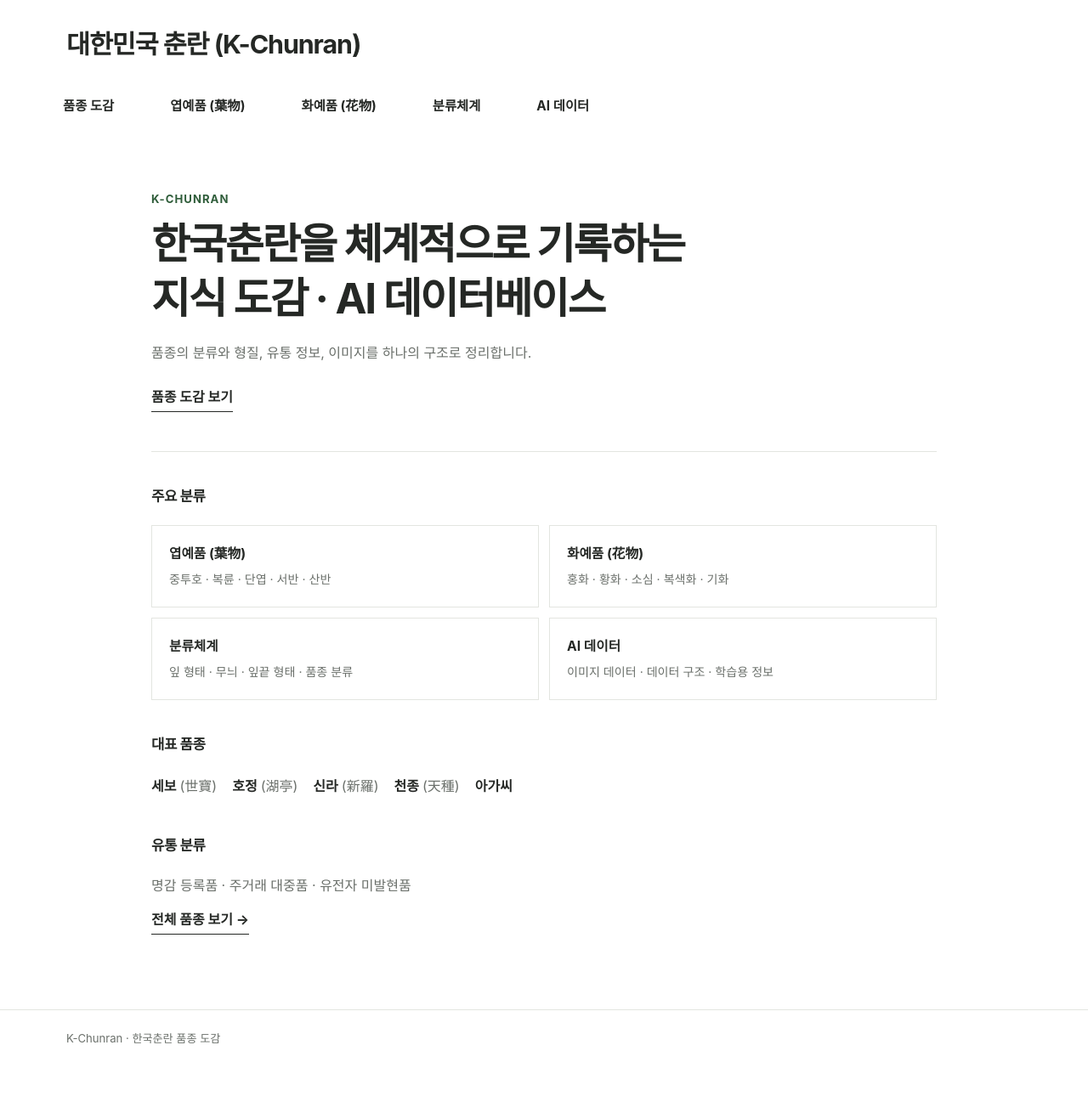
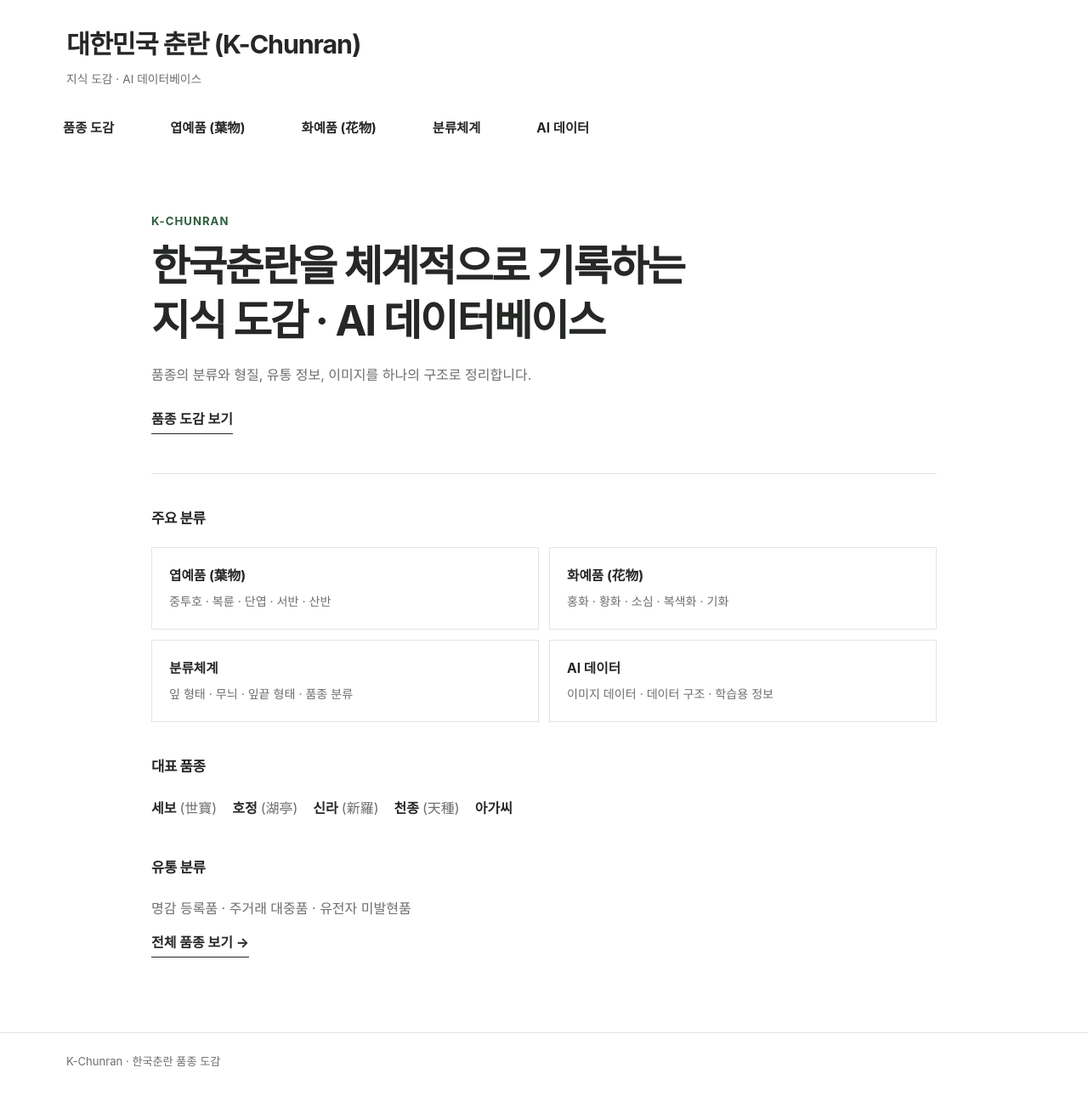
Before and after one commit to parasolra5-pixel/K-chunran, a Jekyll site: the page built from index.md, in a window 1280 px wide. Shown: the whole page at 85% size. Built offline with Jekyll 4.4.1, drawn with Linux system fonts in a browser that asks for light colours; before the commit the page ends 1264 px from its top, so only the background shows below that.

Commit message:
restore K-Chunran header subtitle

```diff
--- a/_layouts/default.html
+++ b/_layouts/default.html
@@ -11,6 +11,7 @@
     <div class="kc-header-inner">
       <a class="kc-brand" href="{{ '/' | relative_url }}">
         <span class="kc-brand-title">대한민국 춘란 (K-Chunran)</span>
+        <span class="kc-brand-subtitle">지식 도감 · AI 데이터베이스</span>
       </a>
       <button class="kc-menu-toggle" type="button" aria-controls="kc-navigation" aria-expanded="false">메뉴</button>
     </div>
```
